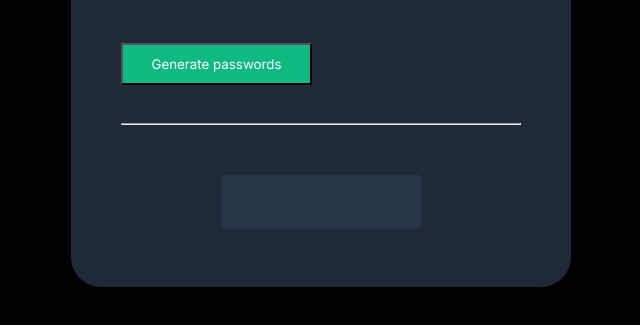
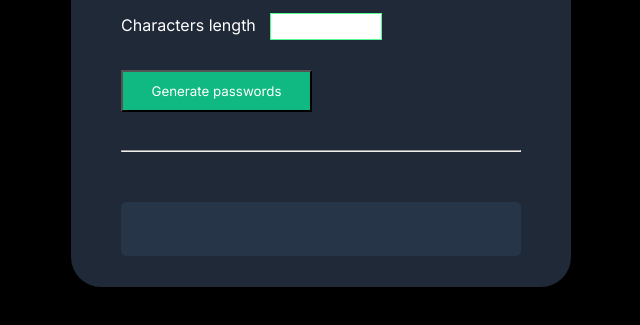
Before and after one commit to dhaniellepulia/Password-Generator, a plain HTML site: page index.html in a window 1280 px wide. Shown: the part 371-696 px from the top of the page, without its empty margins (327-967 px from the left). Drawn offline with Linux system fonts and the light colour scheme.

Commit message:
added characters length functionality

```diff
--- a/index.css
+++ b/index.css
@@ -69,11 +69,22 @@ body{
 
 #password-1{
     background-color: #273549;
-    width: 200px;
+    width: 500px;
     height: 39px;
     color: #55F991;
     font-family: 'Inter', sans-serif;
     text-align: center;
     padding-top: 15px;
     border-radius: 5px;
+    word-wrap: break-word;
+    white-space: pre-wrap;
+    word-break: break-word;
+    line-height: 30px;
 }
+
+#passwordLength{
+    padding: 5px;
+    border: 1px solid #55F991;
+    margin-left: 10px;
+    width: 100px;
+}
--- a/index.html
+++ b/index.html
@@ -14,10 +14,10 @@
         <h1 id="header-2">random password</h1>
         <p id="para-1">Never use an insecure password again.</p>
 
-       <!-- <div id="length">
+       <div id="length">
         <label for="passwordLenghth">Characters length</label>
-        <input id="passwordLength">
-        </div>-->
+        <input type="number" id="passwordLength" min="3" max="40">
+        </div>
     </div>
 
     <button id="generatePassword" onclick="generatePassword()">Generate passwords</button>
--- a/index.js
+++ b/index.js
@@ -4,15 +4,22 @@ const characters = ["A","B","C","D","E","F","G","H","I","J","K","L","M","N","O"
 let password1 = document.getElementById("password-1")
 let firstPassword = ""
 
-//let passwordLength = document.getElementById("passwordLength")
+let passwordLength = document.getElementById("passwordLength")
 
 
 function generatePassword(){
 
-    for(let a = 0; a < 15; a++){
+    if(passwordLength.value>40){
+        alert("Number exceeded! Please input below 40 only.")
+        firstPassword = ""
+    }
+
+    else{
+    for(let a = 0; a < passwordLength.value; a++){
         let b = Math.floor(Math.random() * characters.length)
         firstPassword += characters[b]
         password1.textContent = firstPassword
     }
     firstPassword = ""
 }
+}
```
